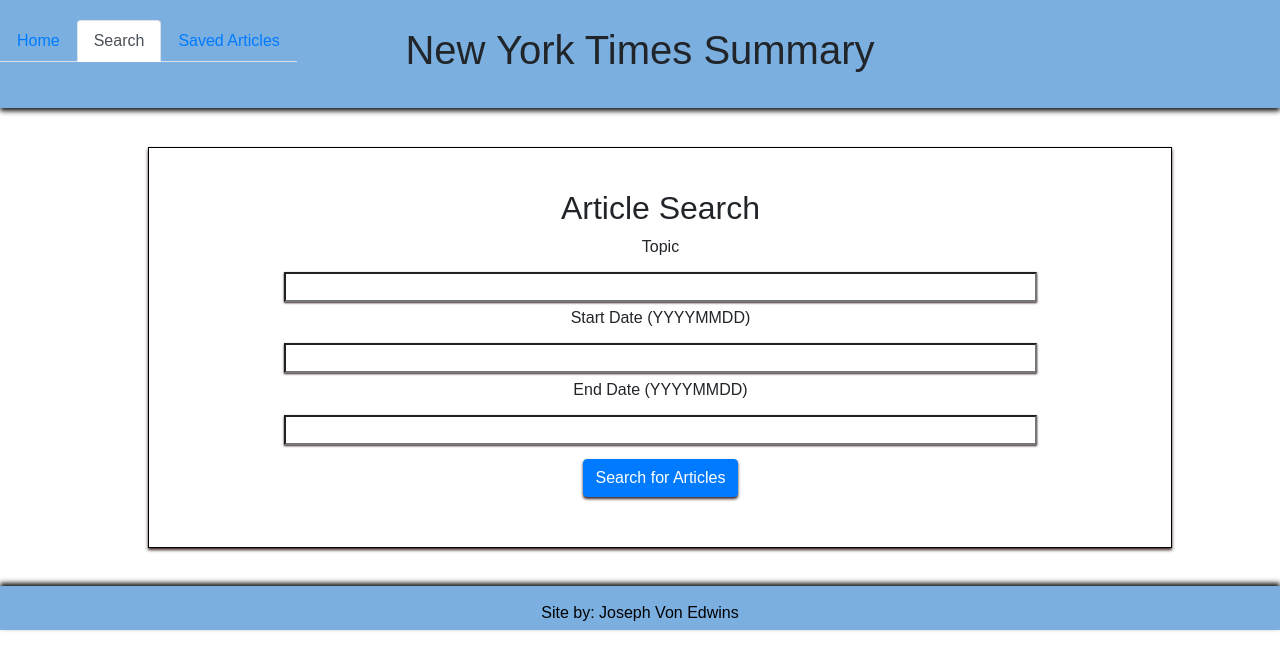
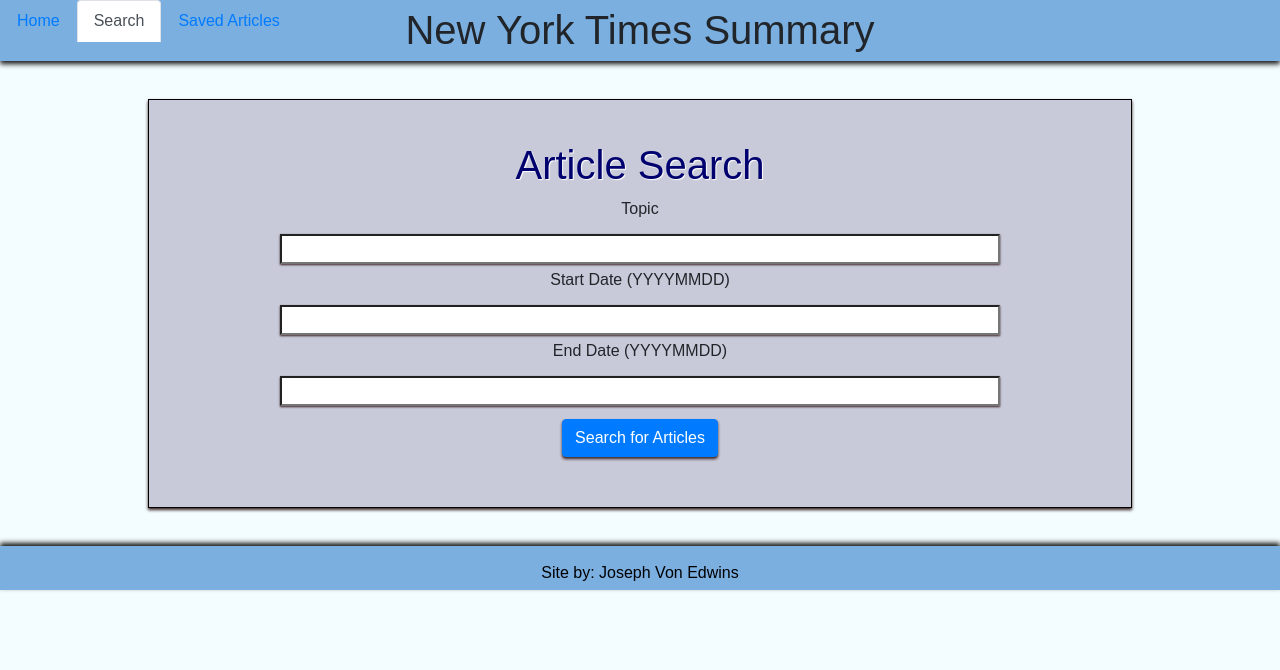
Before and after one commit to joeyvon2434/react-news-scraper, a React (Create React App) app in the folder client/: page /search in a window 1280 px wide. Shown: the top 670 px of the page. Built offline with nearby package versions, Linux system fonts and the light colour scheme.

Commit message:
small styling updates

```diff
--- a/client/src/components/ResultCard/ResultCard.css
+++ b/client/src/components/ResultCard/ResultCard.css
@@ -1,9 +1,10 @@
 .results-card {
-    width: 100%;
+    width: 90%;
     border: 1px solid black;
     box-shadow: 0 2px 3px rgb(58, 34, 34);
-    margin: 3%;
+    margin: 3% auto;
     padding: 4%;
+    background: white;
 }
 
 button {
--- a/client/src/components/Results/Results.css
+++ b/client/src/components/Results/Results.css
@@ -3,10 +3,13 @@
     margin: 2%;
     padding: 4%;
     box-shadow: 0 2px 3px rgb(58, 34, 34);
+    background:#C9CAD9;
 }
 
 .results-title {
     width: 100%;
     text-align: center;
     color: rgb(0, 0, 110);
+    font-size: 40px;
+    text-shadow: 1px 1px 1px white;
 }
--- a/client/src/components/SavedCard/SavedCard.css
+++ b/client/src/components/SavedCard/SavedCard.css
@@ -1,9 +1,10 @@
 .saved-card {
-    width: 100%;
+    width: 90%;
     border: 1px solid black;
     box-shadow: 0 2px 3px rgb(58, 34, 34);
-    margin: 3%;
+    margin: 3% auto;
     padding: 4%;
+    background: white;
 }
 
 button {
--- a/client/src/components/Search/Search.css
+++ b/client/src/components/Search/Search.css
@@ -1,10 +1,18 @@
 .search-box {
-    width: 100%;
     margin: 2%;
     padding: 4%;
     border: 1px solid black;
     box-shadow: 0 2px 3px rgb(58, 34, 34);
     text-align: center;
+    background:#C9CAD9;
+}
+
+.search-title {
+    width: 100%;
+    text-align: center;
+    color: rgb(0, 0, 110);
+    font-size: 40px;
+    text-shadow: 1px 1px 1px white;
 }
 
 button {
--- a/client/src/components/Search/Search.js
+++ b/client/src/components/Search/Search.js
@@ -6,7 +6,7 @@
     render() {
         return (
             <div className="search-box">
-            <h2>Article Search</h2>
+            <h2 className="search-title">Article Search</h2>
                 <label>Topic</label>
                 <br></br>
                 <input
--- a/client/src/index.css
+++ b/client/src/index.css
@@ -2,6 +2,7 @@
   margin: 0;
   padding: 0;
   font-family: sans-serif;
+  background: rgb(243, 252, 255);
 }
 
 .site-wrapper {
@@ -18,7 +19,6 @@
 
 .header-section{
   width: 100%;
-  padding: 20px;
   margin: 0;
   background:rgb(122, 175, 224);
   box-shadow: 0 3px 5px rgb(22, 22, 22);
--- a/client/src/pages/NavTabs.css
+++ b/client/src/pages/NavTabs.css
@@ -1,4 +1,7 @@
+.nav-tabs {
+    border: none;
+}
+
 .nav-elements {
     position: absolute;
-    left: 0;
 }
```
